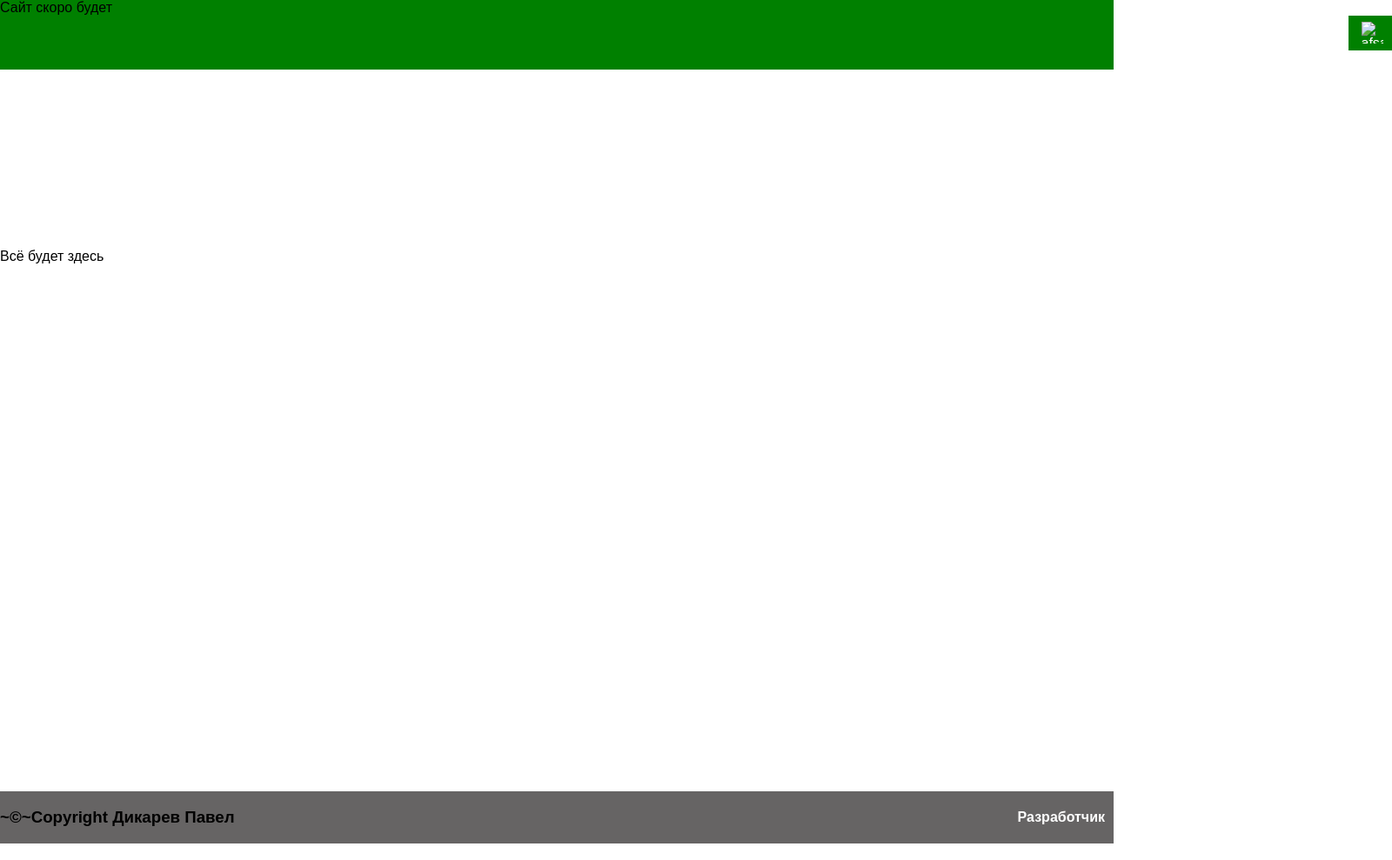
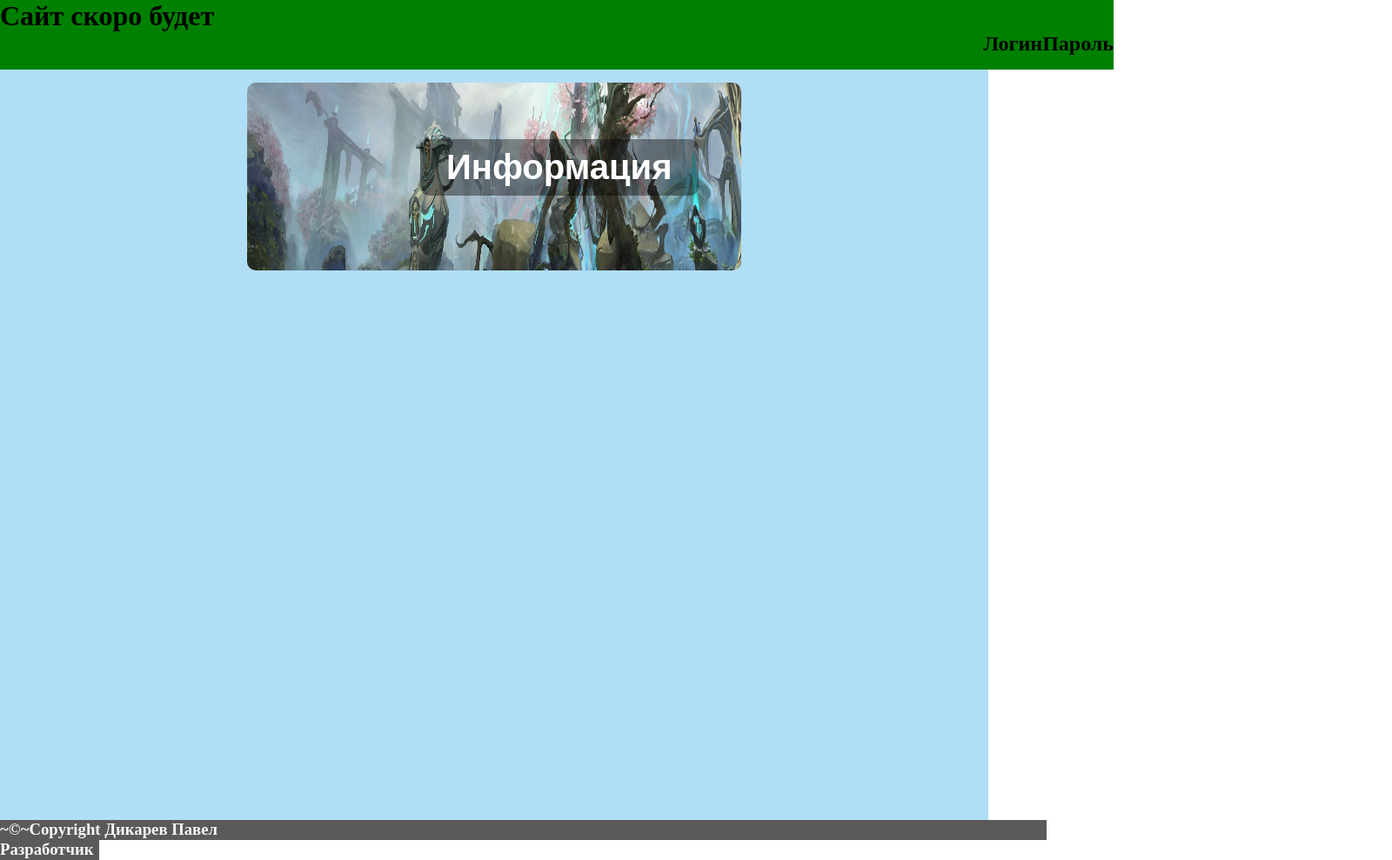
Before and after one commit to darkan23/darkan23.github.io, a plain HTML site: page index.html in a window 1280 px wide. Shown: the whole page at 87% size, 1600 px wide, since content can reach past the window. Drawn offline with Linux system fonts and the light colour scheme; files whose address does not match are found by name.

Commit message:
Add files via upload

```diff
--- /dev/null
+++ b/css/style.css
@@ -0,0 +1,76 @@
+*{
+margin: 0;
+padding: 0;
+}
+
+header{
+    background: green;
+    margin: 0;
+    padding: 0;
+    height: 80px;
+    width: 100%;
+}
+.center{
+    text-align: center;
+    background: #B0DEF6;
+    height:863px;
+    display:inline-block;
+    position:relative;
+}
+.center span {
+
+    display:inline-block;
+    position:absolute;
+    left: 42.5%;
+    top:80px;
+    color:#FFF;
+    font-family:Arial, Helvetica, sans-serif;
+    font-size:20px;
+    background-color:rgba(0,0,0,.4);
+    padding:10px 30px;
+    border-radius: 10px;
+}
+
+h2{
+    text-align: right;
+    top: 3px;
+}
+footer{
+    background: #5B5959;
+    float: left;
+    width: 94%;
+    height:23px;
+    }
+h3{
+    color: #F7F7F7;
+    top: 10px;
+}
+.kar{
+    margin: 15px;
+    border-radius: 10px;
+}
+.kar:hover{
+    box-shadow:1px 1px 1px 1px rgba(160,146,146,1);
+    -webkit-box-shadow:1px 1px 1px 1px rgba(160,146,146,1);
+    -moz-box-shadow:1px 1px 1px 1px rgba(160,146,146,1);
+
+}
+.footer{
+    background: #5B5959;
+    float: left;
+    width: 114px;
+    border: 0px solid blue;
+    height:23px;
+
+    }
+}
+.razrab{
+    color: #F7F7F7;
+}
+.razrab:hover{
+    color: #68E5F9;
+    text-decoration: underline;
+}
+.razrab:link{
+        text-decoration: none;
+}
--- a/index.html
+++ b/index.html
@@ -1,26 +1,24 @@
 <!DOCTYPE html>
 <html>
  <head>
-  <title>Мой сайт блядь</title>
+  <title>DOTA CHELENGER</title>
   <meta charset="utf-8">
   <link rel ="stylesheet" href = "css\style.css">
  </head>
  <body>
-   <div class="header">
-     Сайт скоро будет
-   </div>
-   <div class="button">
-     <a href="#">
-       <div class = "avto"></div>
-       <img src = "img\vk3.jpg" alt="afsaf" width="25" height="25" id="vk">
-     </a>
+   <header>
+     <h1>Сайт скоро будет</h1>
+     <h2>ЛогинПароль</h2>
+   </header>
+    <div class="center">
+        <a href="file:///E:/проба/index2.html" ><img src="img\8EMJEjVihXg.jpg" height="25%" width="50%" class="kar"/>
+      <span><h1>Информация</h1></span></a>
     </div>
-    <div class="center">
-      Всё будет здесь
-    </div>
+    <footer>
+      <h3>~©~Copyright Дикарев Павел</h3>
+    </footer>
     <div class="footer">
-      <h3>~©~Copyright Дикарев Павел</h3>
-      <a href="https://vk.com/id119219566" class="razrab"><h4>Разработчик</h4></a>
+        <a href="https://vk.com/id119219566" class="razrab" target="_blank" title="vk.com"><h3>Разработчик</h3></a>
     </div>
  </body>
 </html>
```
Also changed, not shown: img/8EMJEjVihXg.jpg (added), img/vk3.jpg (added).
